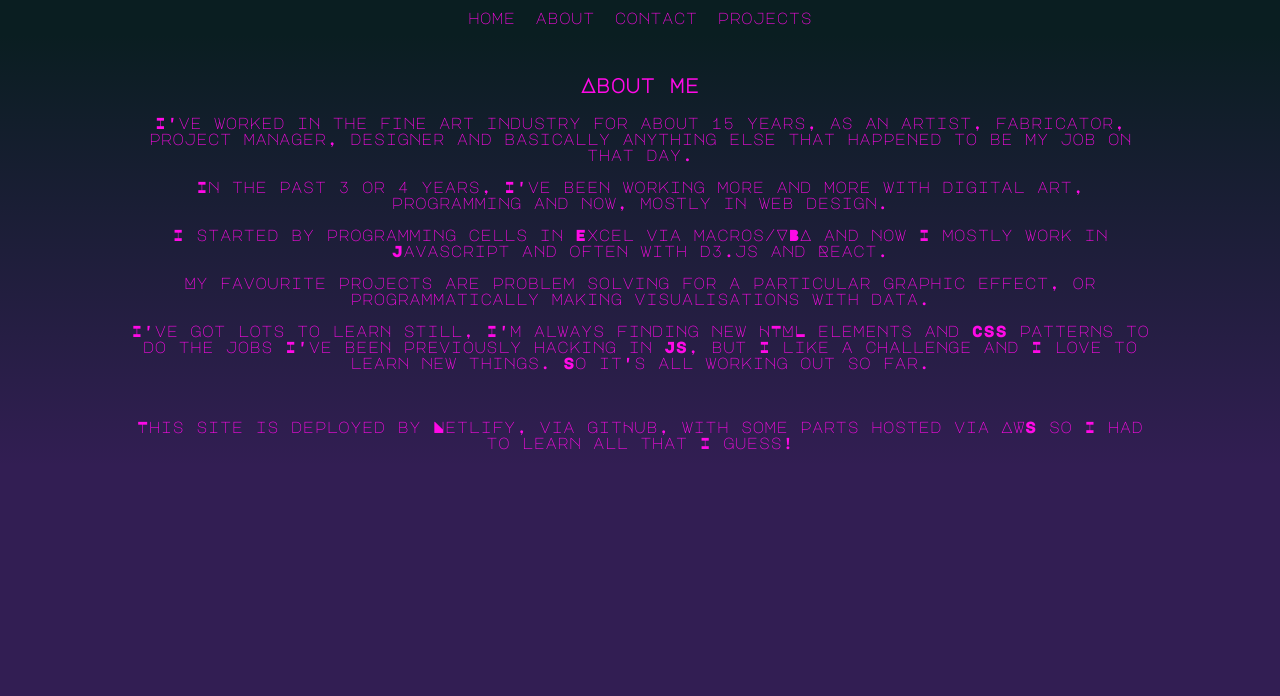
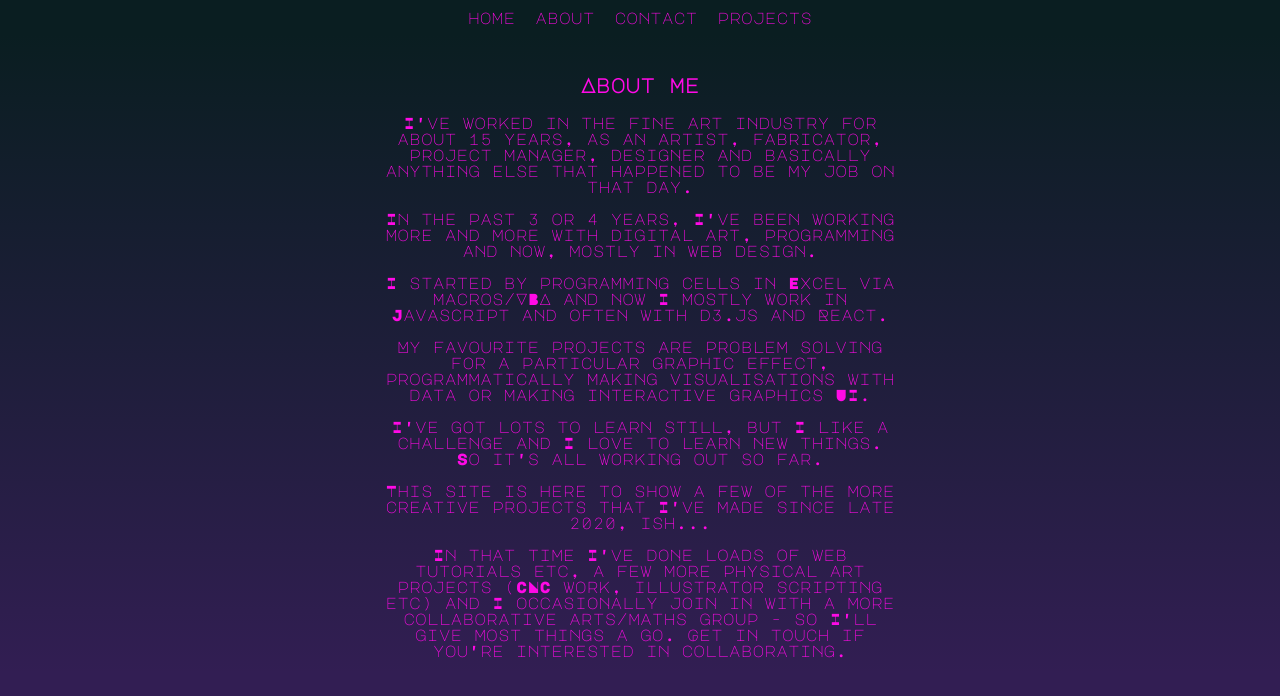
Before and after one commit to hwatton/short-portfolio, a React (Create React App) app: page /about in a window 1280 px wide. Shown: the top 696 px of the page. Built offline with nearby package versions, Linux system fonts and the light colour scheme.

Commit message:
more little stuff

```diff
--- a/src/components/about/about.jsx
+++ b/src/components/about/about.jsx
@@ -1,6 +1,6 @@
-function About() {
+function About(props) {
 
-
+const divWidth = Math.max(280,Math.min(props.dims.width*0.8, 510))
 
     return (
         <div style={{
@@ -9,16 +9,17 @@ function About() {
             paddingTop: "20px"
         }}>
             <div style={{
-                width: "80%",
-                paddingLeft: "10%"}}>
+                width: divWidth,
+                paddingLeft: (props.dims.width - divWidth)/2}}>
             <h3 style={{fontSize: "20px"}}>About me</h3>
         <p>I've worked in the fine art industry for about 15 years, as an artist, fabricator, project manager, designer and basically anything else that happened to be my job on that day.</p>
        <p>In the past 3 or 4 years, I've been working more and more with digital art, programming and now, mostly in web design.</p>
         <p>I started by programming cells in Excel via macros/VBA and now I mostly work in Javascript and often with d3.js and React.</p>
-        <p>My favourite projects are problem solving for a particular graphic effect, or programmatically making visualisations with data.</p>
-        <p>I've got lots to learn still, I'm always finding new HTML elements and CSS patterns to do the jobs I've been previously hacking in JS, but I like a challenge and I love to learn new things. So it's all working out so far.</p>
-        <br />
-        <p>This site is deployed by Netlify, via gitHub, with some parts hosted via AWS so I had to learn all that I guess!</p>
+        <p>My favourite projects are problem solving for a particular graphic effect, programmatically making visualisations with data or making interactive graphics UI.</p>
+        <p>I've got lots to learn still, but I like a challenge and I love to learn new things. So it's all working out so far.</p>
+        <p>This site is here to show a few of the more creative projects that I've made since late 2020, ish...</p>
+        <p>In that time I've done loads of web tutorials etc, a few more physical art projects (CNC work, illustrator scripting etc) and I occasionally join in with a more collaborative arts/maths group  - so I'll give most things a go. Get in touch if you're interested in collaborating.</p>
+
             </div>
       </div>
     )
--- a/src/components/navRouting/routingHome.jsx
+++ b/src/components/navRouting/routingHome.jsx
@@ -43,7 +43,7 @@ function hideBurgerDuringAnimation() {
 
          <Route path="/about">
 
-           <About />
+           <About dims={window}/>
          </Route>
          <Route path="/projects">
 
--- a/src/components/projects/projectsTwo.jsx
+++ b/src/components/projects/projectsTwo.jsx
@@ -59,7 +59,8 @@ const pNm = "/projects/" + el.image.slice(0,-1)
            flexWrap: "wrap",
            padding: "20px"
        }}>
-           <h3 style={{fontSize: "20px"}}>Projects</h3>
+
+           <h3 style={{ width: "100%", fontSize: "20px"}}>Projects</h3>
             <p>I'm currently updating this page and adding in a whole bunch of interactive projects.</p>
             <p>Please take a look at (most of) these on <a href="https://codesandbox.io/dashboard/all/?workspace=08b90dfe-0aa6-49de-bd81-a76b01c6903d"
         target="_blank"
```
